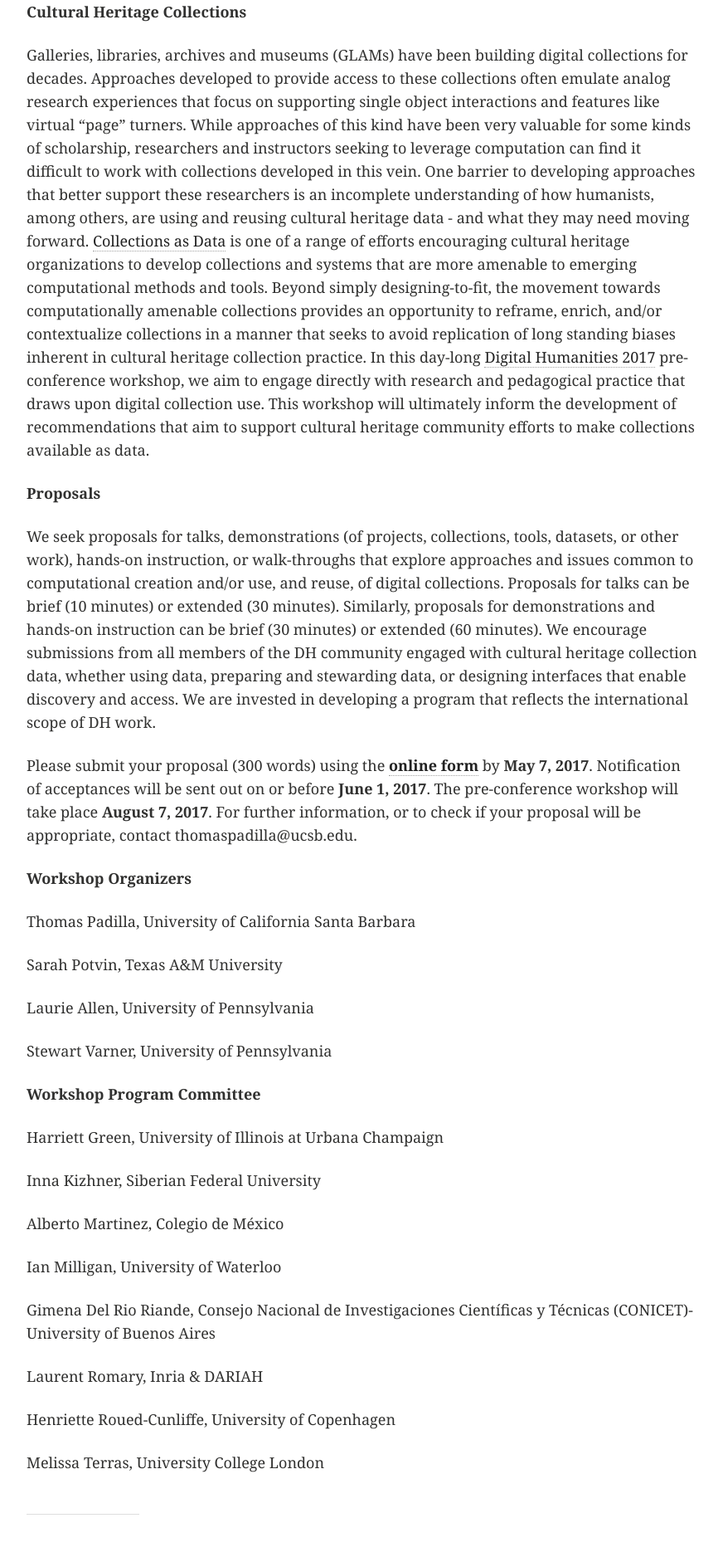
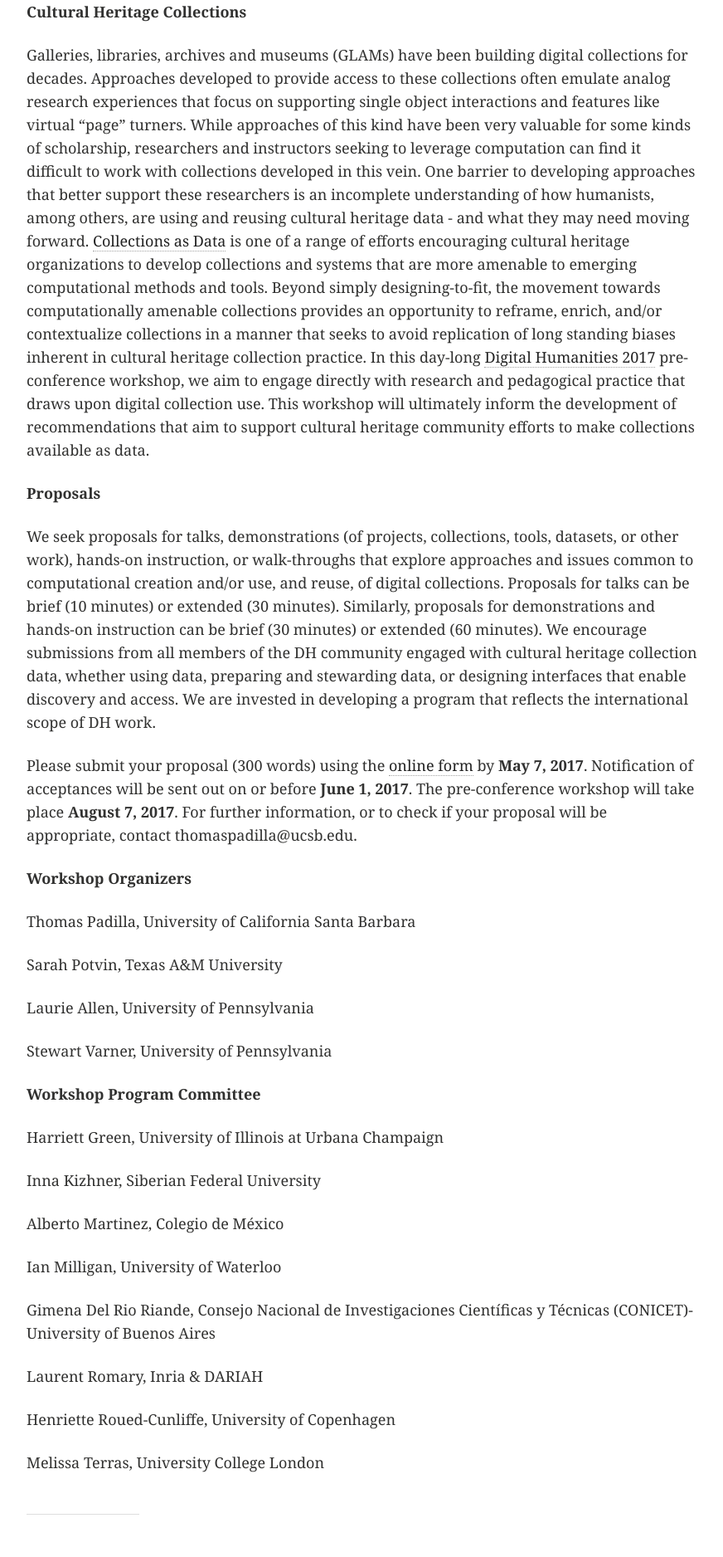
Before and after one commit to collectionsasdata/collectionsasdata.github.io, a Jekyll site: the page built from _posts/2017-4-7-dh2017.markdown, in a window 1280 px wide. Shown: the part 553-2429 px from the top of the page at 83% size, without its empty margins (64-936 px from the left). Built offline with Jekyll 4.4.1, drawn with Linux system fonts in a browser that asks for light colours.

```diff
--- a/_posts/2017-4-7-dh2017.markdown
+++ b/_posts/2017-4-7-dh2017.markdown
@@ -15,7 +15,7 @@ Galleries, libraries, archives and museums (GLAMs) have been building digital co
 
 We seek proposals for talks, demonstrations (of projects, collections, tools, datasets, or other work), hands-on instruction, or walk-throughs that explore approaches and issues common to computational creation and/or use, and reuse, of digital collections. Proposals for talks can be brief (10 minutes) or extended (30 minutes). Similarly, proposals for demonstrations and hands-on instruction can be brief (30 minutes) or extended (60 minutes). We encourage submissions from all members of the DH community engaged with cultural heritage collection data, whether using data, preparing and stewarding data, or designing interfaces that enable discovery and access. We are invested in developing a program that reflects the international scope of DH work.
 
-Please submit your proposal (300 words) using the [**online form**](https://docs.google.com/forms/d/e/1FAIpQLSdclk_cCq8bXc5R5iEYFqiksCQrjm1b-5WPOKReglWk6plhQg/viewform?usp=sf_link) by **May 7, 2017**. Notification of acceptances will be sent out on or before **June 1, 2017**. The pre-conference workshop will take place **August 7, 2017**. For further information, or to check if your proposal will be appropriate, contact thomaspadilla@ucsb.edu.
+Please submit your proposal (300 words) using the [online form](https://docs.google.com/forms/d/e/1FAIpQLSdclk_cCq8bXc5R5iEYFqiksCQrjm1b-5WPOKReglWk6plhQg/viewform?usp=sf_link) by **May 7, 2017**. Notification of acceptances will be sent out on or before **June 1, 2017**. The pre-conference workshop will take place **August 7, 2017**. For further information, or to check if your proposal will be appropriate, contact thomaspadilla@ucsb.edu.
 
 **Workshop Organizers**
 
```
